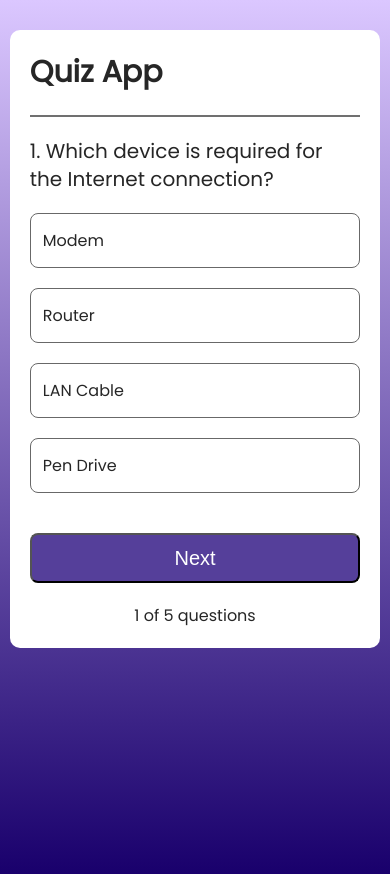
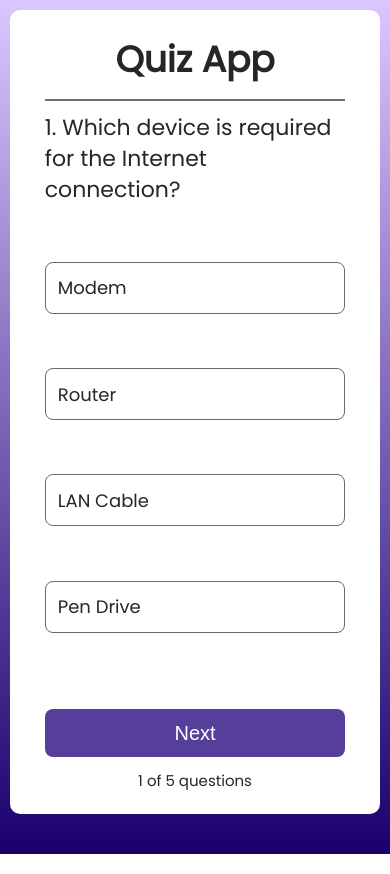
Before and after one commit to RohitSutar1823/Quiz-App, a React (Vite) app in the folder quiz-app/: page / in a window 390 px wide. Built offline with nearby package versions, Linux system fonts and the light colour scheme.

Commit message:
style: optimize CSS formatting and improve layout for better responsiveness

```diff
--- a/quiz-app/src/Components/Quiz/Quiz.css
+++ b/quiz-app/src/Components/Quiz/Quiz.css
@@ -1,14 +1,15 @@
 .container{
-    width: 640px;
-    margin: auto;
-    margin-top: 150px;
+    width: min(640px, 90%);
+    height: calc(100vh - 40px);   /* Full height minus 20px top & bottom */
+    margin: 20px auto;
+
     background: white;
     color: #262626;
     display: flex;
     flex-direction: column;
-    gap: 20px;
+
     border-radius: 10px;
-    padding: 40px 50px;
+    padding: 30px 40px;
 }
 
 .container hr{
@@ -17,92 +18,113 @@
     background: #707070;
 }
 
+.container h1{
+    font-size: 42px;
+}
+
 .container h2{
-    font-size: 27px;
+    font-size: 26px;
     font-weight: 500;
     line-height: 1.4;
 }
 
+.container ul{
+    flex: 1;
+    display: flex;
+    flex-direction: column;
+    justify-content: space-evenly;
+    padding: 0;
+}
+
 .container ul li{
+    list-style: none;
     display: flex;
     align-items: center;
-    min-height: 70px;
+    min-height: 55px;
     padding: 15px;
     border: 1px solid #686868;
     border-radius: 8px;
-    margin-bottom: 20px;
-    font-size: 20px;
     cursor: pointer;
 }
 
 .container button{
-    margin: auto;
-    width: 250px;
-    height: 65px;
+    margin: 10px auto 0;
+    width: 220px;
+    height: 55px;
     background: #553f9a;
     color: #fff;
-    font-size: 25px;
+    font-size: 22px;
     font-weight: 500;
+    border: none;
     border-radius: 8px;
     cursor: pointer;
 }
 
 .container .index{
     margin: auto;
-    font-size: 18px;
+    font-size: 17px;
 }
 
 .container .correct{
-    background: #dffff2;
-    border-color: #00d397;
+    background:#dffff2;
+    border-color:#00d397;
 }
 
 .container .wrong{
-    background: #ffebeb;
-    border-color: #ff4a4a;
+    background:#ffebeb;
+    border-color:#ff4a4a;
 }
 
-/* ===================== */
+/* ========================= */
 /* Tablet */
-/* ===================== */
+/* ========================= */
 
 @media (max-width:768px){
 
     .container{
-        width:90%;
-        padding:30px;
-        margin-top:80px;
+        width:95%;
+        margin:15px auto;
+        padding:25px;
+        gap:15px;
+    }
+
+    .container h1{
+        font-size:34px;
     }
 
     .container h2{
-        font-size:24px;
+        font-size:22px;
     }
 
     .container ul li{
+        min-height:55px;
         font-size:18px;
+        margin-bottom:12px;
     }
 
     .container button{
-        width:220px;
-        height:55px;
-        font-size:22px;
+        width:200px;
+        height:50px;
+        font-size:20px;
     }
 }
 
-/* ===================== */
+/* ========================= */
 /* Mobile */
-/* ===================== */
+/* ========================= */
 
 @media (max-width:480px){
 
     .container{
         width:95%;
-        margin-top:30px;
+        margin:10px auto;
         padding:20px;
+        gap:12px;
     }
 
     .container h1{
         font-size:30px;
+        text-align:center;
     }
 
     .container h2{
@@ -110,18 +132,51 @@
     }
 
     .container ul li{
+        min-height:50px;
         font-size:16px;
-        min-height:55px;
-        padding:12px;
+        padding:10px 12px;
+        margin-bottom:10px;
     }
 
     .container button{
         width:100%;
-        height:50px;
-        font-size:20px;
+        height:48px;
+        font-size:18px;
     }
 
     .container .index{
-        font-size:16px;
+        font-size:15px;
     }
 }
+
+/* ========================= */
+/* Short Screens (Laptop) */
+/* ========================= */
+
+@media (max-height:850px){
+
+    .container{
+        margin:10px auto;
+        padding:22px 35px;
+        gap:12px;
+    }
+
+    .container h1{
+        font-size:36px;
+    }
+
+    .container h2{
+        font-size:22px;
+    }
+
+    .container ul li{
+        min-height:52px;
+        margin-bottom:10px;
+        font-size:18px;
+    }
+
+    .container button{
+        height:48px;
+        font-size:20px;
+    }
+}
```
Also changed, not shown: quiz-app/src/index.css (+6 -6 lines).
